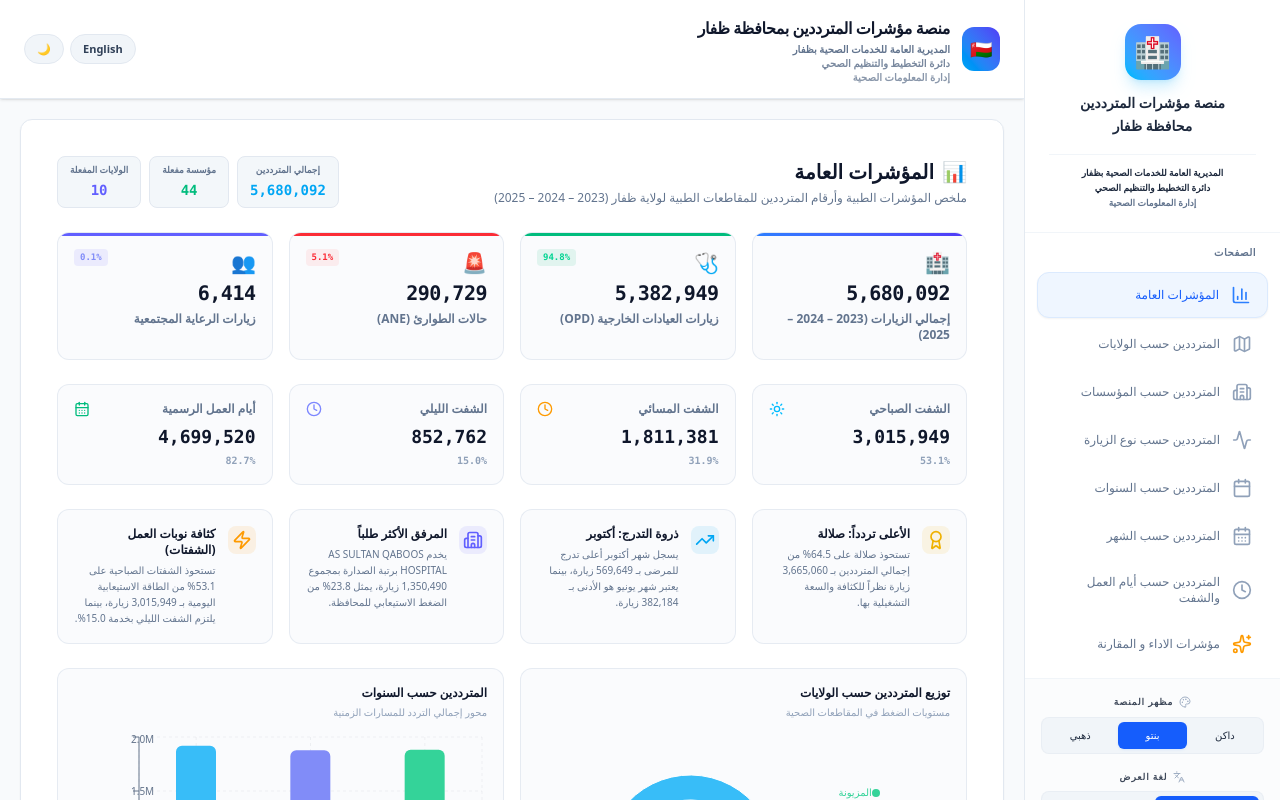
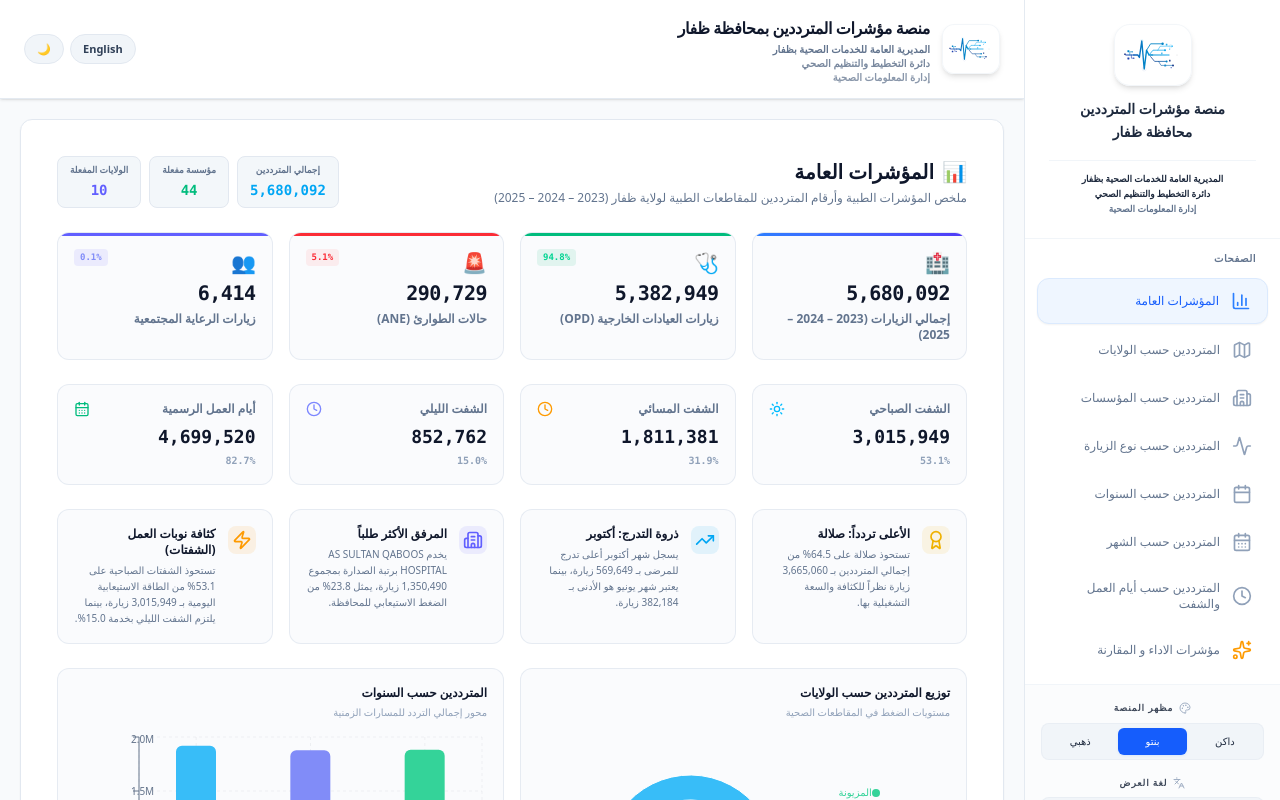
Before and after one commit to buhmed2410-collab/Dhofar-Visit-, a React (Vite) app: page / in a window 1280 px wide. Built offline with nearby package versions, Linux system fonts and the light colour scheme.

Commit message:
feat: replace placeholder icons with HealthInfoLogo
Implement and integrate the custom HealthInfoLogo component into the dashboard header and sidebar to enhance branding consistency.

```diff
--- a/src/App.tsx
+++ b/src/App.tsx
@@ -5,6 +5,7 @@ import { Menu, X } from 'lucide-react';
 import { INITIAL_DATA } from './data';
 import { DashboardData, LangType, ThemeType, PageType } from './types';
 import { themeStyles } from './theme';
+import { HealthInfoLogo } from './components/HealthInfoLogo';
 
 // Tab components
 import { OverviewPage } from './components/OverviewPage';
@@ -471,8 +472,8 @@ export default function App() {
         {/* GLOBAL HEADER BAR */}
         <header className={`sticky top-0 z-30 px-6 py-4 flex items-center justify-between ${headerBg}`}>
           <div className="flex items-center gap-3">
-            <div className={`bg-gradient-to-tr from-sky-500 to-indigo-600 text-white font-black p-2 rounded-xl text-lg select-none`}>
-              🇴🇲
+            <div className="bg-white/95 dark:bg-slate-900 border border-slate-200/40 dark:border-slate-800/80 p-1 rounded-xl shadow-md flex items-center justify-center select-none">
+              <HealthInfoLogo size="md" />
             </div>
             <div>
               <h1 className={`text-xs md:text-sm lg:text-base font-black tracking-tight select-none ${currentThemeStyles.headerText}`}>
--- /dev/null
+++ b/src/components/HealthInfoLogo.tsx
@@ -0,0 +1,123 @@
+import React from 'react';
+
+interface HealthInfoLogoProps {
+  className?: string;
+  size?: 'sm' | 'md' | 'lg' | 'xl';
+}
+
+export function HealthInfoLogo({ className = '', size = 'md' }: HealthInfoLogoProps) {
+  const sizeClasses = {
+    sm: 'w-8 h-8',
+    md: 'w-12 h-10',
+    lg: 'w-16 h-12',
+    xl: 'w-24 h-20'
+  };
+
+  const finalClass = className || sizeClasses[size];
+
+  return (
+    <svg
+      viewBox="0 0 160 100"
+      className={`${finalClass} transition-all duration-300`}
+      fill="none"
+      xmlns="http://www.w3.org/2000/svg"
+      id="health-info-logo-svg"
+    >
+      <defs>
+        {/* Sky-blue to deep royal blue gradient for the main wave */}
+        <linearGradient id="wave-gradient" x1="10" y1="50" x2="150" y2="50" gradientUnits="userSpaceOnUse">
+          <stop offset="0%" stopColor="#1e40af" /> {/* Deep Royal Blue */}
+          <stop offset="35%" stopColor="#0284c7" /> {/* Sky Blue */}
+          <stop offset="70%" stopColor="#0ea5e9" /> {/* Teal/Sky */}
+          <stop offset="100%" stopColor="#38bdf8" /> {/* Light Cyan */}
+        </linearGradient>
+
+        <linearGradient id="circuit-grad-top" x1="60" y1="30" x2="140" y2="10" gradientUnits="userSpaceOnUse">
+          <stop offset="0%" stopColor="#0ea5e9" />
+          <stop offset="100%" stopColor="#38bdf8" />
+        </linearGradient>
+
+        <linearGradient id="circuit-grad-bottom" x1="60" y1="60" x2="140" y2="90" gradientUnits="userSpaceOnUse">
+          <stop offset="0%" stopColor="#1e3a8a" />
+          <stop offset="100%" stopColor="#0284c7" />
+        </linearGradient>
+      </defs>
+
+      {/* BACKGROUND GRAPHICS (SUBTLE GRID EFFECT FOR DIGITAL TECH FEEL) */}
+      <g opacity="0.15">
+        <circle cx="20" cy="50" r="1.5" fill="currentColor" />
+        <circle cx="40" cy="50" r="1.5" fill="currentColor" />
+        <circle cx="60" cy="50" r="1.5" fill="currentColor" />
+        <circle cx="80" cy="50" r="1.5" fill="currentColor" />
+        <circle cx="100" cy="50" r="1.5" fill="currentColor" />
+        <circle cx="120" cy="50" r="1.5" fill="currentColor" />
+        <circle cx="140" cy="50" r="1.5" fill="currentColor" />
+      </g>
+
+      {/* LEFT SIDE DIGITAL BLOCKS & CIRCUIT INPUTS */}
+      {/* Small tech square dots & trails */}
+      <rect x="8" y="46" width="4" height="4" fill="#1e3a8a" rx="0.5" />
+      <rect x="16" y="38" width="5" height="5" fill="#0284c7" rx="1" />
+      <rect x="16" y="56" width="5" height="5" fill="#1e40af" rx="1" />
+
+      {/* Left-to-right input lines with dots */}
+      <path d="M 12,50 L 32,50" stroke="url(#wave-gradient)" strokeWidth="2.5" strokeLinecap="round" />
+
+      <path d="M 22,50 L 22,42 L 28,42" stroke="#0284c7" strokeWidth="1.5" strokeLinecap="round" />
+      <circle cx="28" cy="42" r="1.5" fill="#0284c7" />
+
+      <path d="M 26,50 L 26,58 L 32,58" stroke="#1e40af" strokeWidth="1.5" strokeLinecap="round" />
+      <circle cx="32" cy="58" r="1.5" fill="#1e40af" />
+
+      {/* CORE ECG HEARTBEAT WAVE (Continuous glowing transition line) */}
+      {/* Points: Front tail (32,50) to start-flat (42,50) to dip (46,55) to peak (52,15) to trough (58,85) to secondary peak (64,38) to right-recovery (70,50) */}
+      <path
+        d="M 32,50 L 42,50 L 46,56 L 52,15 L 58,85 L 64,38 L 70,50 L 78,50"
+        stroke="url(#wave-gradient)"
+        strokeWidth="3.5"
+        strokeLinecap="round"
+        strokeLinejoin="round"
+      />
+
+      {/* RIGHT SIDE INTEGRATED CIRCUIT BOARD PATHWAYS */}
+      {/* Pathway 1: Upper high branch with 45 degree tilt */}
+      <path d="M 70,50 L 80,38 L 110,38" stroke="url(#circuit-grad-top)" strokeWidth="2" strokeLinecap="round" />
+      <circle cx="110" cy="38" r="2.5" fill="#0ea5e9" />
+
+      {/* Pathway 1b: Splitting from upper high branch to even higher */}
+      <path d="M 92,38 L 98,28 L 128,28" stroke="url(#circuit-grad-top)" strokeWidth="1.5" strokeLinecap="round" />
+      <circle cx="128" cy="28" r="2" fill="#38bdf8" />
+      <circle cx="124" cy="28" r="4" stroke="#38bdf8" strokeWidth="0.75" fill="none" opacity="0.6" />
+
+      {/* Pathway 2: Upper extremely high diagonal branch */}
+      <path d="M 64,38 L 74,22 L 104,22" stroke="#0284c7" strokeWidth="2.2" strokeLinecap="round" />
+      <circle cx="104" cy="22" r="3" fill="#0284c7" />
+
+      {/* Pathway 3: Middle clean horizontal recovery */}
+      <path d="M 78,50 L 120,50" stroke="url(#wave-gradient)" strokeWidth="2.5" strokeLinecap="round" strokeDasharray="50 50" />
+
+      {/* Pathway 4: Lower branch with 45 degree tilt */}
+      <path d="M 74,54 L 84,66 L 114,66" stroke="url(#circuit-grad-bottom)" strokeWidth="2" strokeLinecap="round" />
+      <circle cx="114" cy="66" r="2.5" fill="#0284c7" />
+
+      {/* Pathway 4b: Splitting from lower branch to even lower */}
+      <path d="M 94,66 L 100,76 L 130,76" stroke="url(#circuit-grad-bottom)" strokeWidth="1.5" strokeLinecap="round" />
+      <circle cx="130" cy="76" r="2.5" fill="#1e3a8a" />
+
+      {/* ADDITIONAL MODERN DIGITAL ACCENTS (FLOATING BITS) */}
+      {/* Squares around upper right */}
+      <rect x="112" y="22" width="4" height="4" fill="#0ea5e9" rx="0.5" opacity="0.9" />
+      <rect x="120" y="34" width="3" height="3" fill="#38bdf8" rx="0.5" opacity="0.8" />
+      <rect x="100" y="44" width="4" height="4" fill="#0ea5e9" rx="0.5" opacity="0.7" />
+
+      {/* Squares around lower right */}
+      <rect x="120" y="62" width="4" height="4" fill="#1e3a8a" rx="0.5" opacity="0.9" />
+      <rect x="108" y="74" width="5" height="5" fill="#0284c7" rx="1" opacity="0.8" />
+      <rect x="124" y="80" width="3" height="3" fill="#1e40af" rx="0.5" opacity="0.7" />
+
+      {/* Pulse/Tech concentric ring effects */}
+      <circle cx="52" cy="15" r="4" stroke="#0ea5e9" strokeWidth="0.5" fill="none" opacity="0.4" />
+      <circle cx="58" cy="85" r="5" stroke="#1e40af" strokeWidth="0.5" fill="none" opacity="0.3" />
+    </svg>
+  );
+}
--- a/src/components/Sidebar.tsx
+++ b/src/components/Sidebar.tsx
@@ -13,6 +13,7 @@ import {
   Sparkles
 } from 'lucide-react';
 import { ThemeType, LangType, PageType } from '../types';
+import { HealthInfoLogo } from './HealthInfoLogo';
 
 interface SidebarProps {
   currentTab: PageType;
@@ -108,8 +109,8 @@ export function Sidebar({
     <aside className={responsiveClasses}>
       {/* BRANDING */}
       <div className={`p-6 border-b text-center flex flex-col items-center ${sTheme.headerBorder}`}>
-        <div className="w-14 h-14 bg-gradient-to-tr from-sky-400 to-indigo-500 rounded-2xl flex items-center justify-center text-3xl shadow-lg shadow-sky-500/20 mb-3">
-          🏥
+        <div className="bg-white/95 dark:bg-slate-900 border border-slate-200/40 dark:border-slate-800/80 p-1.5 rounded-2xl shadow-md mb-3 flex items-center justify-center select-none">
+          <HealthInfoLogo size="lg" />
         </div>
         <h2 className="text-sm font-bold leading-relaxed mb-1">
           {isAr ? (
```
